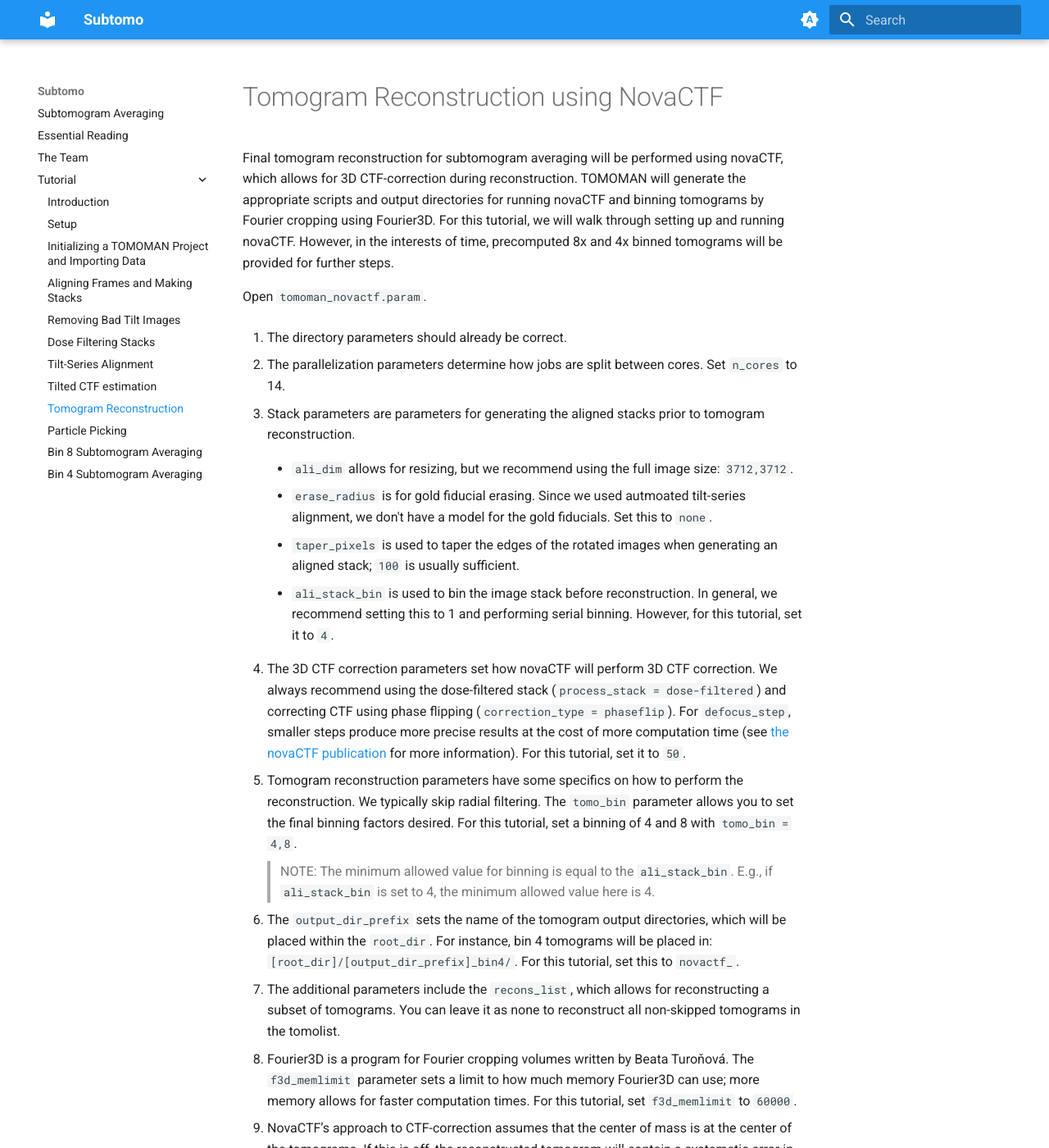
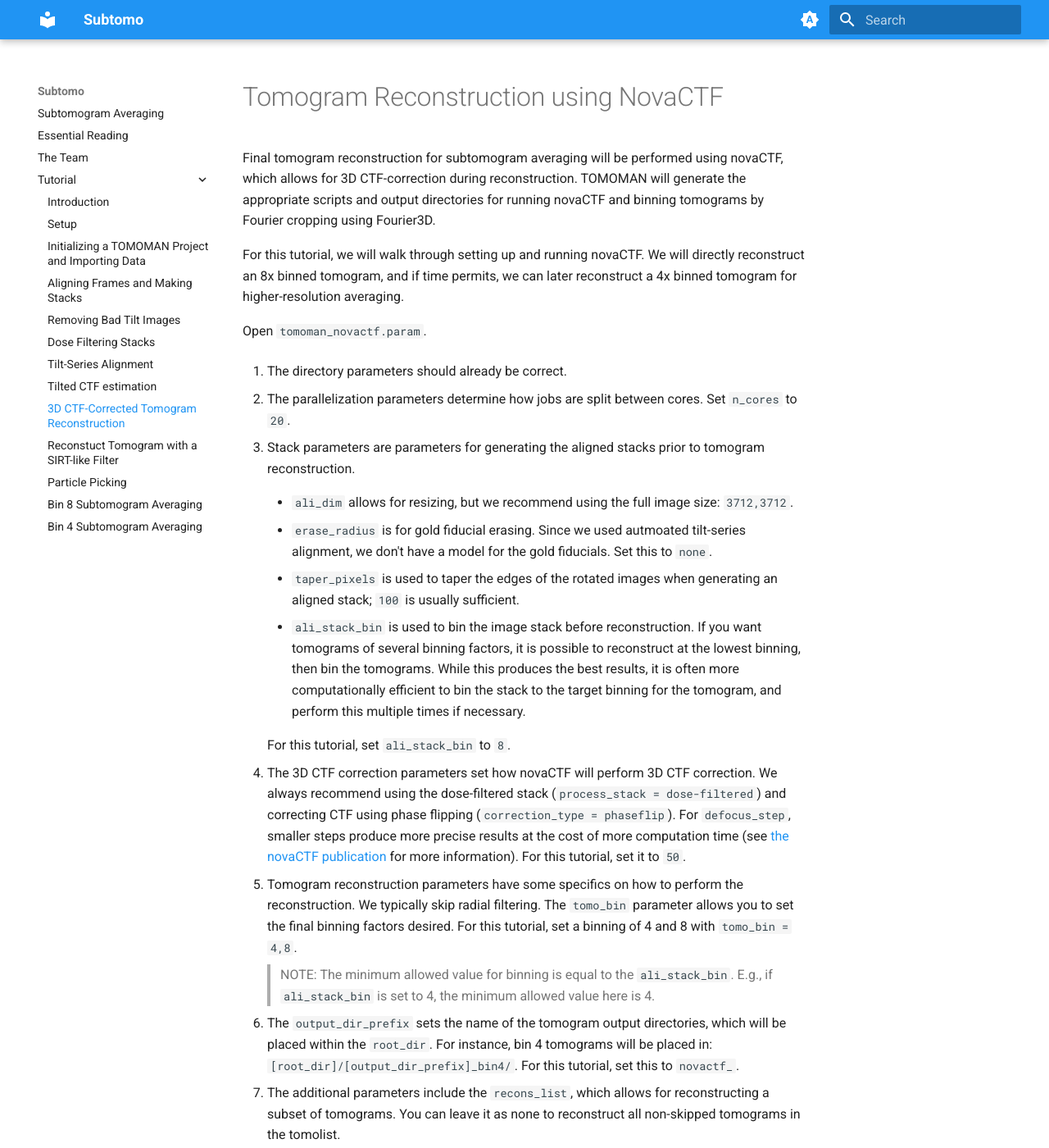
Before and after one commit to wan-lab-vanderbilt/subtomo-tutorials, an MkDocs documentation site: the page built from docs/hiv/novactf_recon.md, in a window 1280 px wide and 1400 px high. Shown: the whole window at 82% size. Built offline with MkDocs 1.6.1 and Material for MkDocs 9.7.7, drawn with Linux system fonts in a browser that asks for light colours.

Commit message:
addition of sirt-like reconstruction

```diff
--- a/docs/hiv/recon.md
+++ b/docs/hiv/novactf_recon.md
@@ -1,16 +1,18 @@
 # Tomogram Reconstruction using NovaCTF
 
 Final tomogram reconstruction for subtomogram averaging will be performed using novaCTF, which allows for 3D CTF-correction during reconstruction.
-TOMOMAN will generate the appropriate scripts and output directories for running novaCTF and binning tomograms by Fourier cropping using Fourier3D. For this tutorial, we will walk through setting up and running novaCTF. However, in the interests of time, precomputed 8x and 4x binned tomograms will be provided for further steps.
+TOMOMAN will generate the appropriate scripts and output directories for running novaCTF and binning tomograms by Fourier cropping using Fourier3D.
+
+For this tutorial, we will walk through setting up and running novaCTF. We will directly reconstruct an 8x binned tomogram, and if time permits, we can later reconstruct a 4x binned tomogram for higher-resolution averaging.
 
 Open `tomoman_novactf.param`.
 
 1. The directory parameters should already be correct.
 
-1. The parallelization parameters determine how jobs are split between cores.
-Set `n_cores` to 14.
+2. The parallelization parameters determine how jobs are split between cores.
+Set `n_cores` to `20`.
 
-1. Stack parameters are parameters for generating the aligned stacks prior to tomogram reconstruction.
+3. Stack parameters are parameters for generating the aligned stacks prior to tomogram reconstruction.
 
     - `ali_dim` allows for resizing, but we recommend using the full image size: `3712,3712`.
 
@@ -19,7 +21,9 @@ Set `n_cores` to 14.
     - `taper_pixels` is used to taper the edges of the rotated images when generating an aligned stack; `100` is usually sufficient.
 
     - `ali_stack_bin` is used to bin the image stack before reconstruction.
-    In general, we recommend setting this to 1 and performing serial binning. However, for this tutorial, set it to `4`.
+    If you want tomograms of several binning factors, it is possible to reconstruct at the lowest binning, then bin the tomograms. While this produces the best results, it is often more computationally efficient to bin the stack to the target binning for the tomogram, and perform this multiple times if necessary.
+
+    For this tutorial, set `ali_stack_bin` to `8`.
 
 1. The 3D CTF correction parameters set how novaCTF will perform 3D CTF correction.
 We always recommend using the dose-filtered stack (`process_stack = dose-filtered`) and correcting CTF using phase flipping (`correction_type = phaseflip`).
--- a/mkdocs.yml
+++ b/mkdocs.yml
@@ -49,7 +49,8 @@ nav:
   - Dose Filtering Stacks: hiv/dose_filter.md
   - Tilt-Series Alignment: hiv/align.md
   - Tilted CTF estimation: hiv/ctf_estimation.md
-  - Tomogram Reconstruction: hiv/recon.md
+  - 3D CTF-Corrected Tomogram Reconstruction: hiv/novactf_recon.md
+  - Reconstuct Tomogram with a SIRT-like Filter: hiv/sirtlie_recons.md
   - Particle Picking: hiv/picking.md
   - Bin 8 Subtomogram Averaging: hiv/bin8.md
   - Bin 4 Subtomogram Averaging: hiv/bin4.md
```
Also changed, not shown: docs/hiv/sirtlike_recons.md (added, +46 -0 lines).
